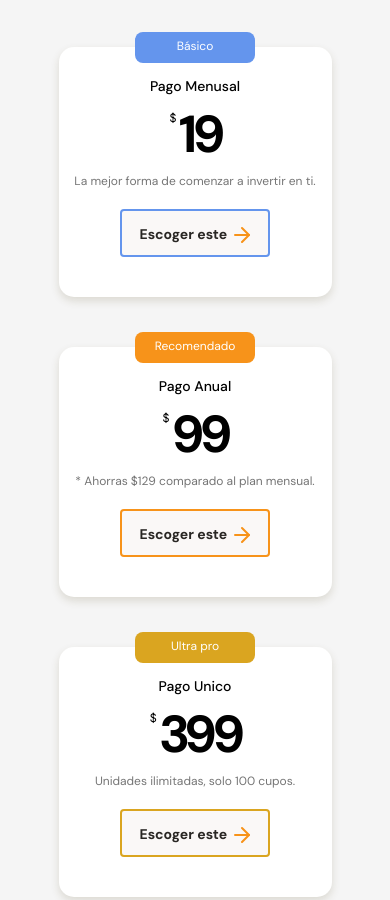
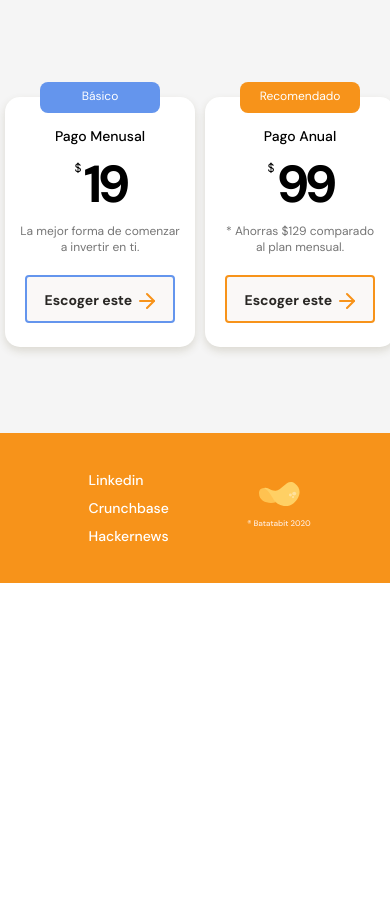
Before and after one commit to damianvigo/batatabit, a website: page public/index.html in a window 390 px wide. Shown: the part 3011-3911 px from the top of the page. After the commit the page ends 3594 px from the top, so only its background shows below. Drawn offline with Linux system fonts and the light colour scheme.

Commit message:
add-breakpoint

```diff
--- a/public/index.html
+++ b/public/index.html
@@ -8,6 +8,7 @@
   <link href="https://fonts.googleapis.com/css2?family=DM+Sans:wght@400;500;700&family=Inter:wght@300;500&display=swap"
     rel="stylesheet" />
   <link rel="stylesheet" href="../src/assets/styles/styles.css" />
+  <link rel="stylesheet" href="../src/assets/styles/tablet.css" media="(min-width: 930px)" />
 </head>
 
 <body>
@@ -157,7 +158,20 @@
       </section>
     </section>
   </main>
-  <footer></footer>
+  <footer>
+    <section class="footer__left">
+      <ul>
+        <li><a href="#">Linkedin</a></li>
+        <li><a href="#">Crunchbase</a></li>
+        <li><a href="#">Hackernews</a></li>
+      </ul>
+    </section>
+    <section class="footer__right">
+      <figure>
+        <img src="../src/assets/imgs/logo-footer.svg" alt="Logo de Batatabit 2020" />
+      </figure>
+    </section>
+  </footer>
 </body>
 
 </html>
--- a/src/assets/styles/styles.css
+++ b/src/assets/styles/styles.css
@@ -33,6 +33,7 @@ html {
   font-size: 62.5%;
   font-family: var(--font-sans);
   scroll-behavior: smooth;
+  overflow-x: hidden;
 }
 
 header {
@@ -404,7 +405,7 @@ main {
   width: 100%;
   min-width: 320px;
   height: 50vh;
-  background-image: url('../imgs/bitcoinbaby2x.jpg');
+  background-image: url('../imgs/bitcoinbaby2x.png');
   background-position: center;
   background-size: cover;
   background-repeat: no-repeat;
@@ -451,13 +452,23 @@ main {
   color: #757575;
 }
 
+.plans-container__slider {
+  display: flex;
+ /*  gap: 50px; */
+  height: 316px;
+  overflow-x:  scroll;
+  overscroll-behavior-x: contain;
+  scroll-snap-type: x proximity;
+}
+
 .plans-container__card {
   position: relative;
+  scroll-snap-align: center;
   width: 70%;
-  min-width: 230px;
+  min-width: 190px;
   max-width: 300px;
   height: 250px;
-  margin: 5rem auto 0;
+  margin: 5rem .5rem 0;
   padding: 0 1.5rem;
   background-color: var(--just-white);
   border-radius: 1.5rem;
@@ -551,3 +562,35 @@ main {
 .plan-cards--cta.basic-border {
   border: 2px solid cornflowerblue;
 }
+
+footer {
+  width: 100vw;
+  min-width: 320px;
+  height: 150px;
+  display: flex;
+  justify-content: space-evenly;
+  align-items: center;
+  padding-left: 10px;
+  background-color: var(--bitcoin-orange);
+}
+
+
+footer .footer__left  ul {
+  font-size: 1.4rem;
+  font-weight: var(--size-500);
+  line-height: 1.8rem;
+  list-style: none;
+}
+
+.footer__left  li {
+  margin: 1rem 0;
+}
+
+.footer__left  a {
+  text-decoration: none;
+  color: var(--just-white);
+}
+
+.footer__left a:hover {
+  text-decoration: underline;
+}
--- /dev/null
+++ b/src/assets/styles/tablet.css
@@ -0,0 +1,21 @@
+.product-cards--container {
+  display: flex;
+  flex-wrap: wrap;
+  width: 930px;
+  margin: 0 auto;
+}
+
+.plans-container__slider {
+  justify-content: center;
+  overflow-x: hidden;
+}
+
+.main-tables-container {
+  display: flex;
+  width: 930px;
+  margin: 0 auto;
+}
+
+.bitcoin-img-container {
+  background-attachment: fixed;
+}
```
